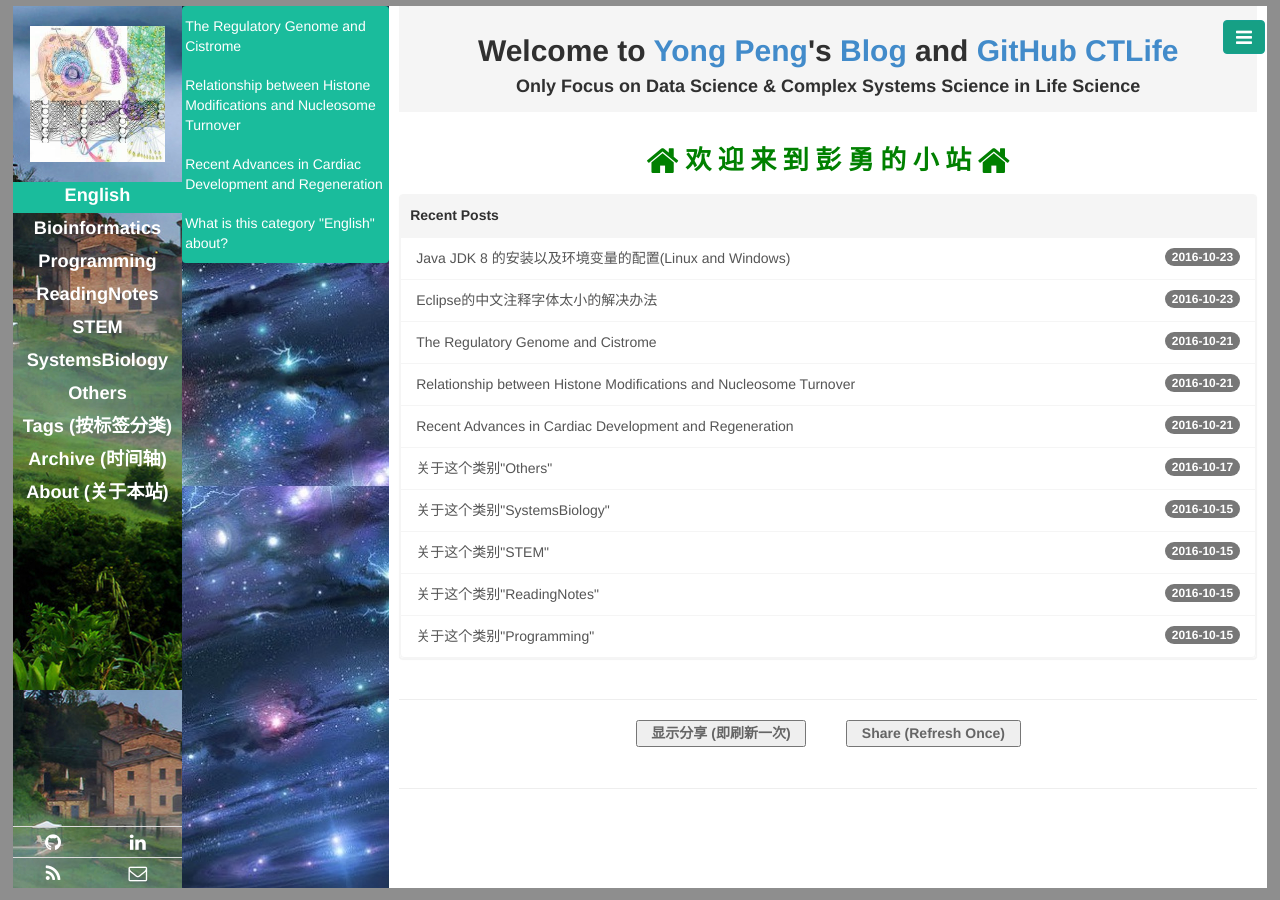
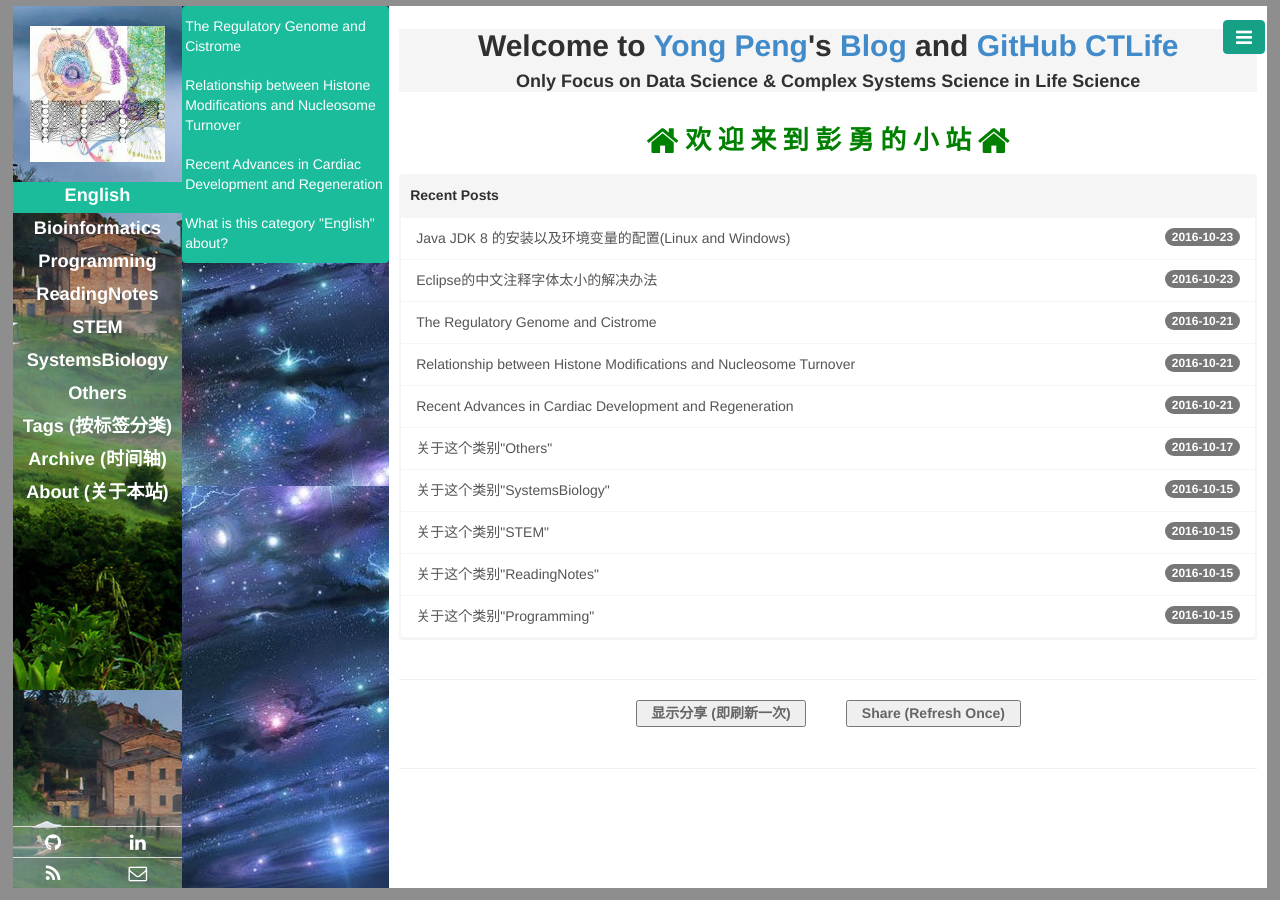
Before and after one commit to CTLife/CTLife.github.io, a Jekyll site: the page built from index.html, in a window 1280 px wide. Built offline with Jekyll 4.4.1, drawn with Linux system fonts in a browser that asks for light colours; Markdown is read by kramdown in place of the engine named in the settings; the list of posts is cut into pages by our own code.

Commit message:
Update base.css

```diff
--- a/public/css/base.css
+++ b/public/css/base.css
@@ -88,7 +88,7 @@ body, html {
   padding: 0   2%   0   2%;
 }
 .aside3-title {
-  padding: 5px 5px 5px 5px;    /*  上右下左内边距 */
+  /*  padding: 5px 5px 5px 5px;    上右下左内边距 */
   background-color: #f5f5f5;
    /*  border-bottom: 10px  solid   #f5f5f5; */
   text-align: center;
```
